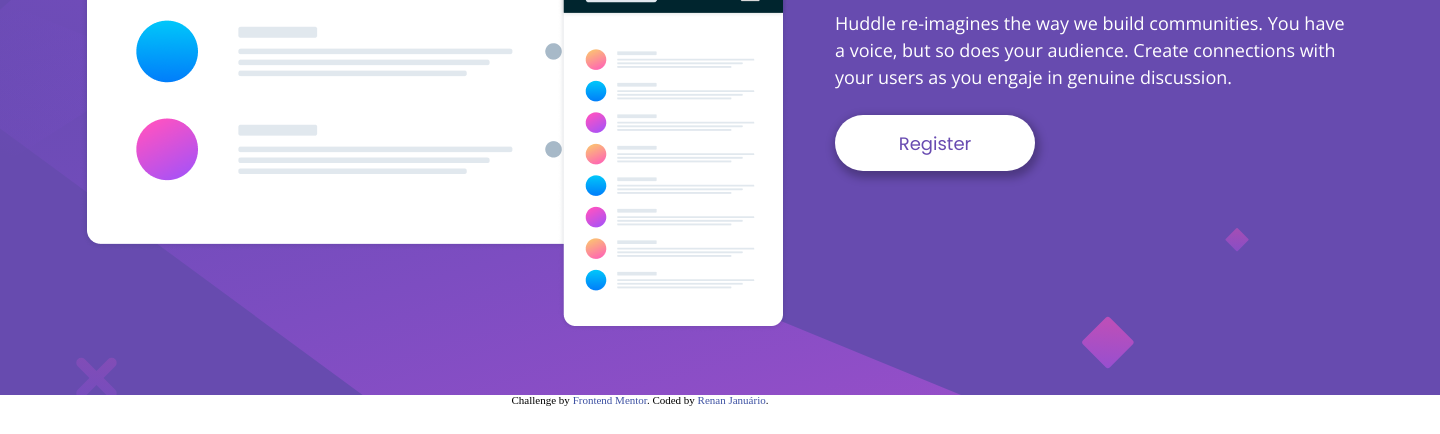
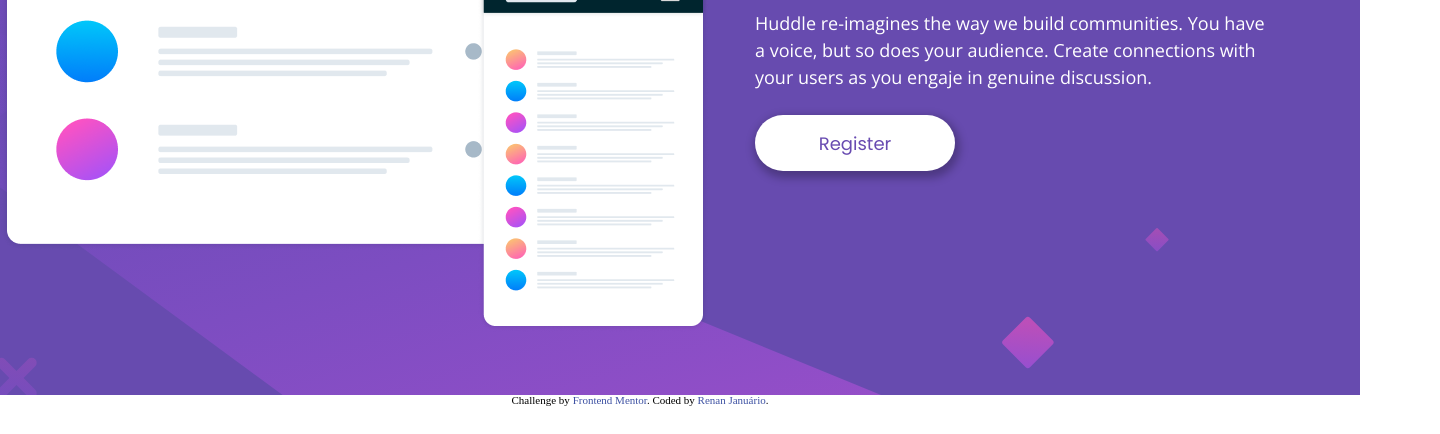
Before and after one commit to renanjdev/huddle-landing-page, a plain HTML site: page index.html in a window 1280 px wide. Shown: the part 366-800 px from the top of the page, 1440 px wide, since content can reach past the window. Drawn offline with nearby package versions, Linux system fonts and the light colour scheme.

Commit message:
align page

```diff
--- a/css/components/style.css
+++ b/css/components/style.css
@@ -1,3 +1,8 @@
+.align-page {
+    display: grid;
+    justify-content: center;
+}
+
 .main-desktop {
     background-image: url(../../images/bg-desktop.svg);
     background-repeat: no-repeat;
@@ -49,7 +54,8 @@
 .section-btn {
     margin-left: 59px;
     margin-top: 24px;
-    border: 0;
+    border: 0
+    ;
     width: 200px;
     height: 56px;
     border-radius: 28px;
--- a/index.html
+++ b/index.html
@@ -11,7 +11,7 @@
     <link rel="stylesheet" href="css/components/reset.css">
     <link rel="stylesheet" href="css/components/style.css">
   </head>
-  <body>
+  <body class="align-page">
     <main class="main-desktop">
       <header class="main-header">
         <img class="logoHeader" src="images/logo.svg" alt="Logo Hiddle">
```
